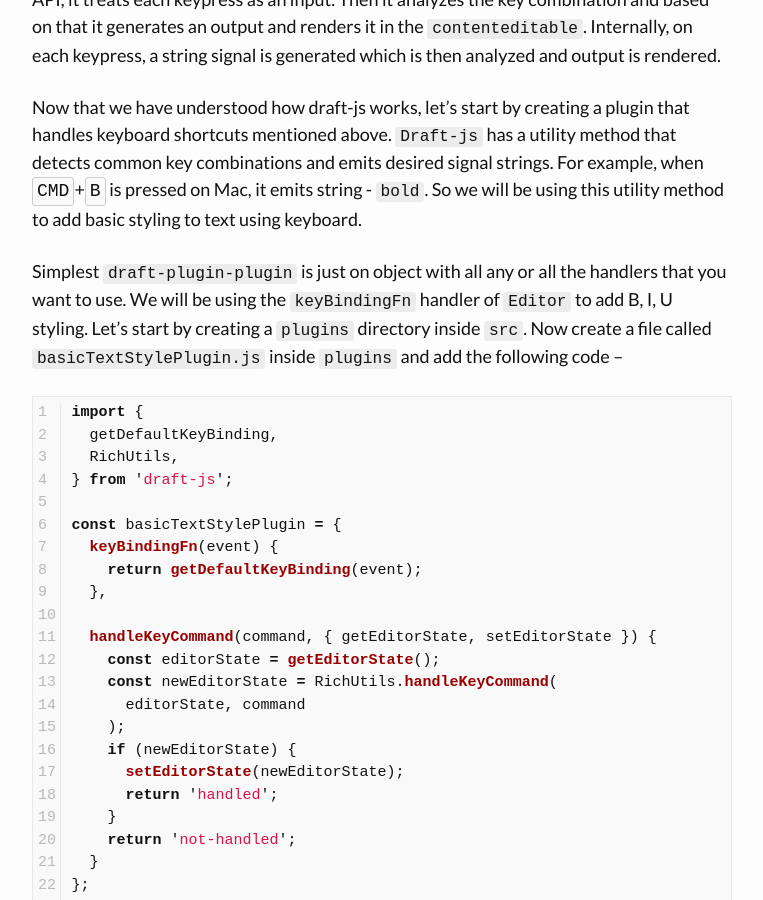
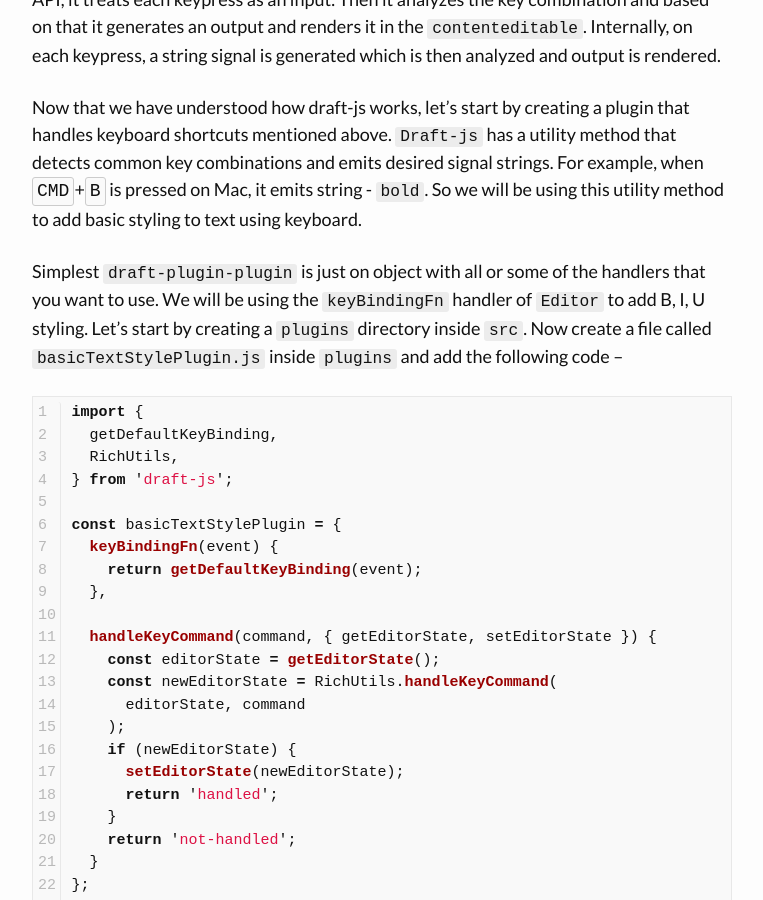
Before and after one commit to brijeshb42/brijeshb42.github.io, a Jekyll site: the page built from _posts/2017-04-12-creating-rte-part-2-text-styling.md, in a window 1280 px wide and 900 px high, scrolled down 1436 px. Shown: the whole window, without its empty margins (258-1021 px from the left). Built offline with Jekyll 4.4.1, drawn with Linux system fonts in a browser that asks for light colours; comment, search, counter and statistics services are not loaded.

Commit message:
Spellcheck

```diff
--- a/_posts/2017-04-12-creating-rte-part-2-text-styling.md
+++ b/_posts/2017-04-12-creating-rte-part-2-text-styling.md
@@ -24,7 +24,7 @@ The way `Draft-js` works is that instead of directly relying on browser's conten
 
 Now that we have understood how draft-js works, let's start by creating a plugin that handles keyboard shortcuts mentioned above. `Draft-js` has a utility method that detects common key combinations and emits desired signal strings. For example, when <kbd>CMD</kbd>+<kbd>B</kbd> is pressed on Mac, it emits string - `bold`. So we will be using this utility method to add basic styling to text using keyboard.
 
-Simplest `draft-plugin-plugin` is just on object with all any or all the handlers that you want to use. We will be using the `keyBindingFn` handler of `Editor` to add B, I, U styling. Let's start by creating a `plugins` directory inside `src`. Now create a file called `basicTextStylePlugin.js` inside `plugins` and add the following code –
+Simplest `draft-plugin-plugin` is just on object with all or some of the handlers that you want to use. We will be using the `keyBindingFn` handler of `Editor` to add B, I, U styling. Let's start by creating a `plugins` directory inside `src`. Now create a file called `basicTextStylePlugin.js` inside `plugins` and add the following code –
 
 {% highlight javascript linenos %}
 import {
```
